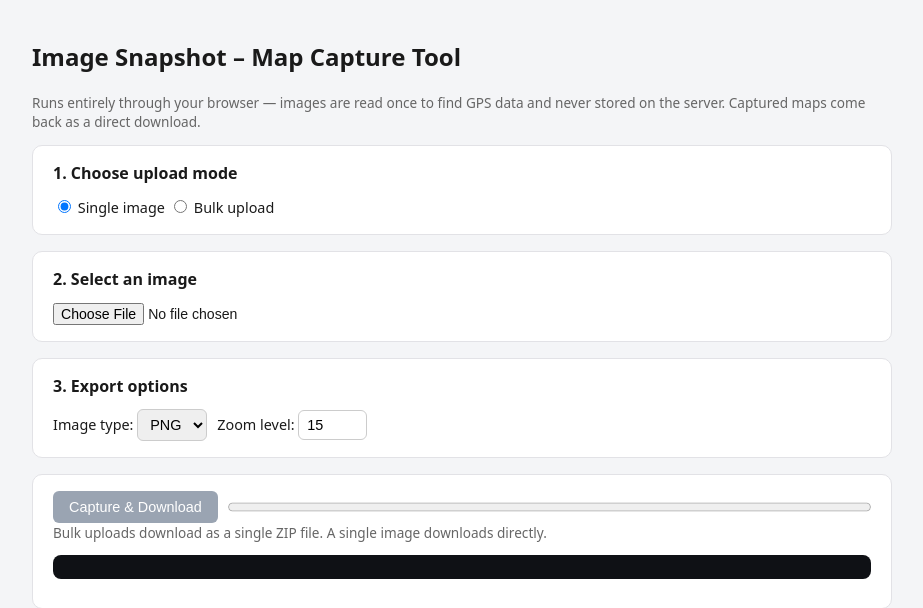
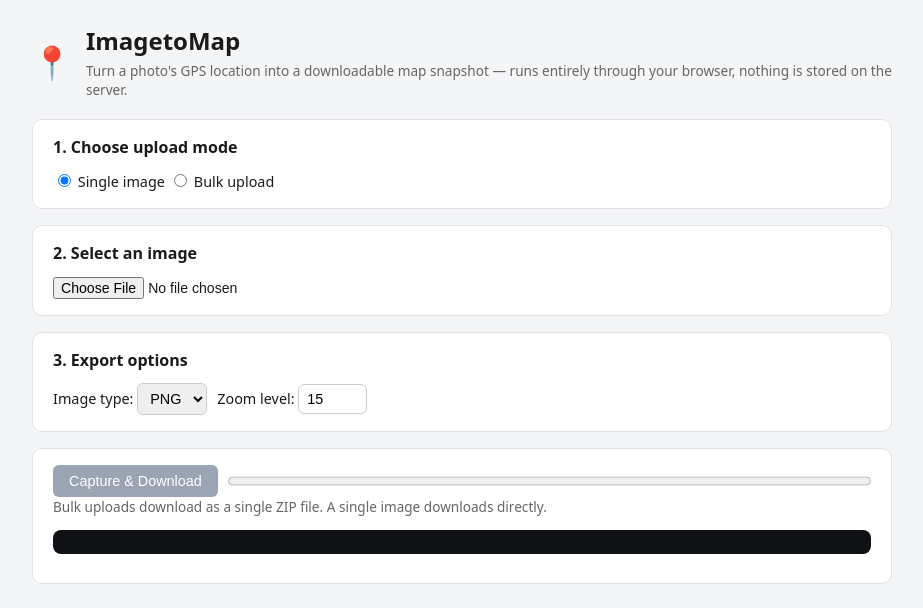
Before and after one commit to gauravtwr/Bit-Board-Map-Plotting-Tool, a Flask app: page / in a window 1280 px wide. Shown: the top 608 px of the page, without its empty margins (178-1101 px from the left). Run offline with Flask 3, Linux system fonts and the light colour scheme.

Commit message:
Add branded header with tool name "ImagetoMap"
Co-Authored-By: Claude Sonnet 5 <noreply@anthropic.com>

```diff
--- a/static/style.css
+++ b/static/style.css
@@ -37,7 +37,24 @@ body {
 
 h1 {
     font-size: 1.5rem;
+    margin: 0 0 4px 0;
+}
+
+.site-header {
+    display: flex;
+    align-items: center;
+    gap: 14px;
     margin-bottom: 20px;
+}
+
+.site-header .hint {
+    margin: 0;
+}
+
+.logo-mark {
+    font-size: 2rem;
+    line-height: 1;
+    flex-shrink: 0;
 }
 
 .card {
--- a/templates/index.html
+++ b/templates/index.html
@@ -3,14 +3,19 @@
 <head>
 <meta charset="UTF-8">
 <meta name="viewport" content="width=device-width, initial-scale=1.0">
-<title>Image Snapshot - Map Capture Tool</title>
+<title>ImagetoMap</title>
 <link rel="stylesheet" href="{{ url_for('static', filename='style.css') }}">
 </head>
 <body>
 <div class="app">
-    <h1>Image Snapshot &ndash; Map Capture Tool</h1>
-    <p class="hint">Runs entirely through your browser &mdash; images are read once to find GPS
-        data and never stored on the server. Captured maps come back as a direct download.</p>
+    <header class="site-header">
+        <span class="logo-mark">&#128205;</span>
+        <div>
+            <h1>ImagetoMap</h1>
+            <p class="hint">Turn a photo's GPS location into a downloadable map snapshot &mdash;
+                runs entirely through your browser, nothing is stored on the server.</p>
+        </div>
+    </header>
 
     <section class="card">
         <h2>1. Choose upload mode</h2>
```
